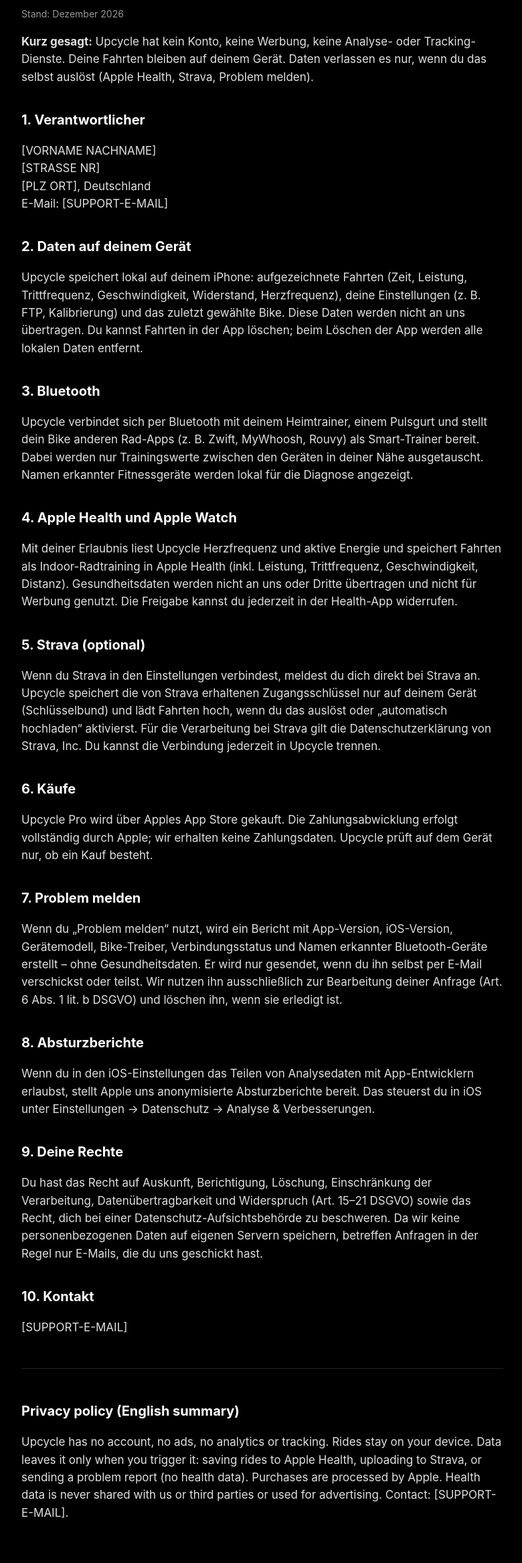
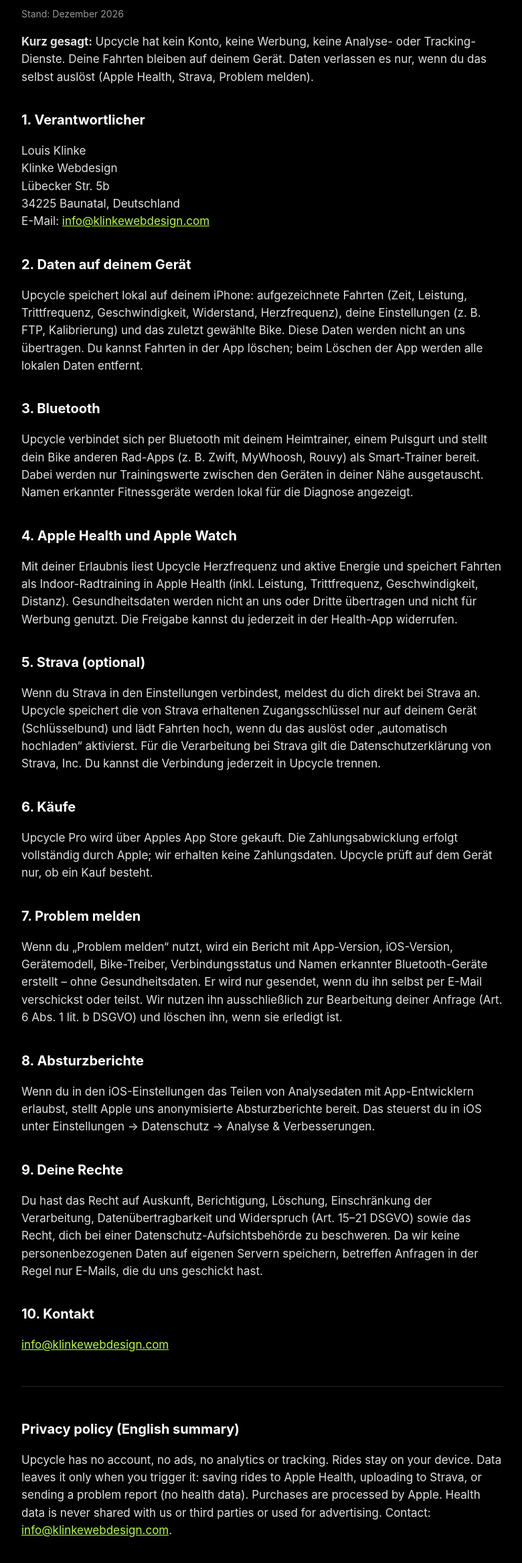
Before and after one commit to louiskl/upcycle-site, a plain HTML site: page privacy.html in a window 1280 px wide. Shown: the part 124-2458 px from the top of the page at 67% size, without its empty margins (248-1028 px from the left). Drawn offline with Linux system fonts and the light colour scheme.

Commit message:
Fill in imprint and contact details
Co-Authored-By: Claude Opus 5.5 <noreply@anthropic.com>

```diff
--- a/privacy.html
+++ b/privacy.html
@@ -15,7 +15,7 @@
 <p><strong>Kurz gesagt:</strong> Upcycle hat kein Konto, keine Werbung, keine Analyse- oder Tracking-Dienste. Deine Fahrten bleiben auf deinem Gerät. Daten verlassen es nur, wenn du das selbst auslöst (Apple Health, Strava, Problem melden).</p>
 
 <h2>1. Verantwortlicher</h2>
-<p>[VORNAME NACHNAME]<br>[STRASSE NR]<br>[PLZ ORT], Deutschland<br>E-Mail: [SUPPORT-E-MAIL]</p>
+<p>Louis Klinke<br>Klinke Webdesign<br>Lübecker Str. 5b<br>34225 Baunatal, Deutschland<br>E-Mail: <a href="mailto:info@klinkewebdesign.com">info@klinkewebdesign.com</a></p>
 
 <h2>2. Daten auf deinem Gerät</h2>
 <p>Upcycle speichert lokal auf deinem iPhone: aufgezeichnete Fahrten (Zeit, Leistung, Trittfrequenz, Geschwindigkeit, Widerstand, Herzfrequenz), deine Einstellungen (z. B. FTP, Kalibrierung) und das zuletzt gewählte Bike. Diese Daten werden nicht an uns übertragen. Du kannst Fahrten in der App löschen; beim Löschen der App werden alle lokalen Daten entfernt.</p>
@@ -42,11 +42,11 @@
 <p>Du hast das Recht auf Auskunft, Berichtigung, Löschung, Einschränkung der Verarbeitung, Datenübertragbarkeit und Widerspruch (Art. 15–21 DSGVO) sowie das Recht, dich bei einer Datenschutz-Aufsichtsbehörde zu beschweren. Da wir keine personenbezogenen Daten auf eigenen Servern speichern, betreffen Anfragen in der Regel nur E-Mails, die du uns geschickt hast.</p>
 
 <h2>10. Kontakt</h2>
-<p>[SUPPORT-E-MAIL]</p>
+<p><a href="mailto:info@klinkewebdesign.com">info@klinkewebdesign.com</a></p>
 
 <hr>
 <h2 id="en">Privacy policy (English summary)</h2>
-<p>Upcycle has no account, no ads, no analytics or tracking. Rides stay on your device. Data leaves it only when you trigger it: saving rides to Apple Health, uploading to Strava, or sending a problem report (no health data). Purchases are processed by Apple. Health data is never shared with us or third parties or used for advertising. Contact: [SUPPORT-E-MAIL].</p>
+<p>Upcycle has no account, no ads, no analytics or tracking. Rides stay on your device. Data leaves it only when you trigger it: saving rides to Apple Health, uploading to Strava, or sending a problem report (no health data). Purchases are processed by Apple. Health data is never shared with us or third parties or used for advertising. Contact: <a href="mailto:info@klinkewebdesign.com">info@klinkewebdesign.com</a>.</p>
 </main>
 </body>
 </html>
```
Also changed, not shown: imprint.html (+3 -3 lines), index.html (+1 -1 lines).
